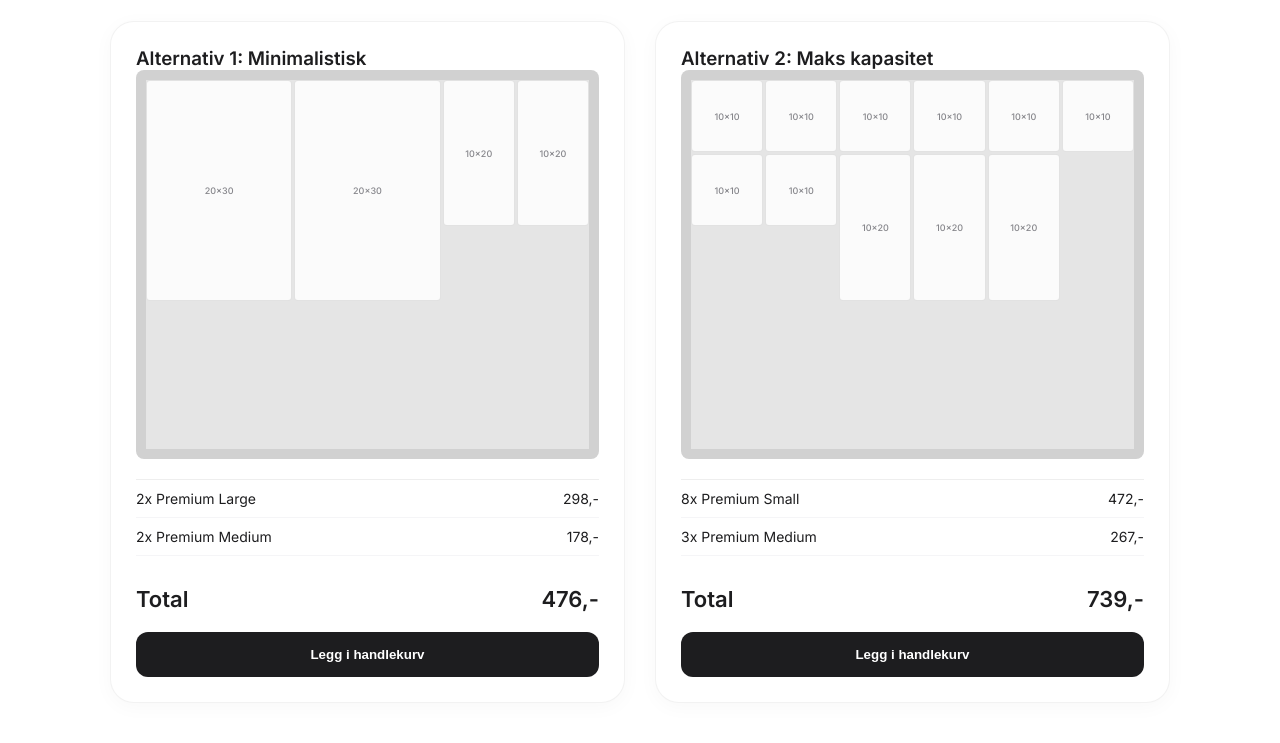
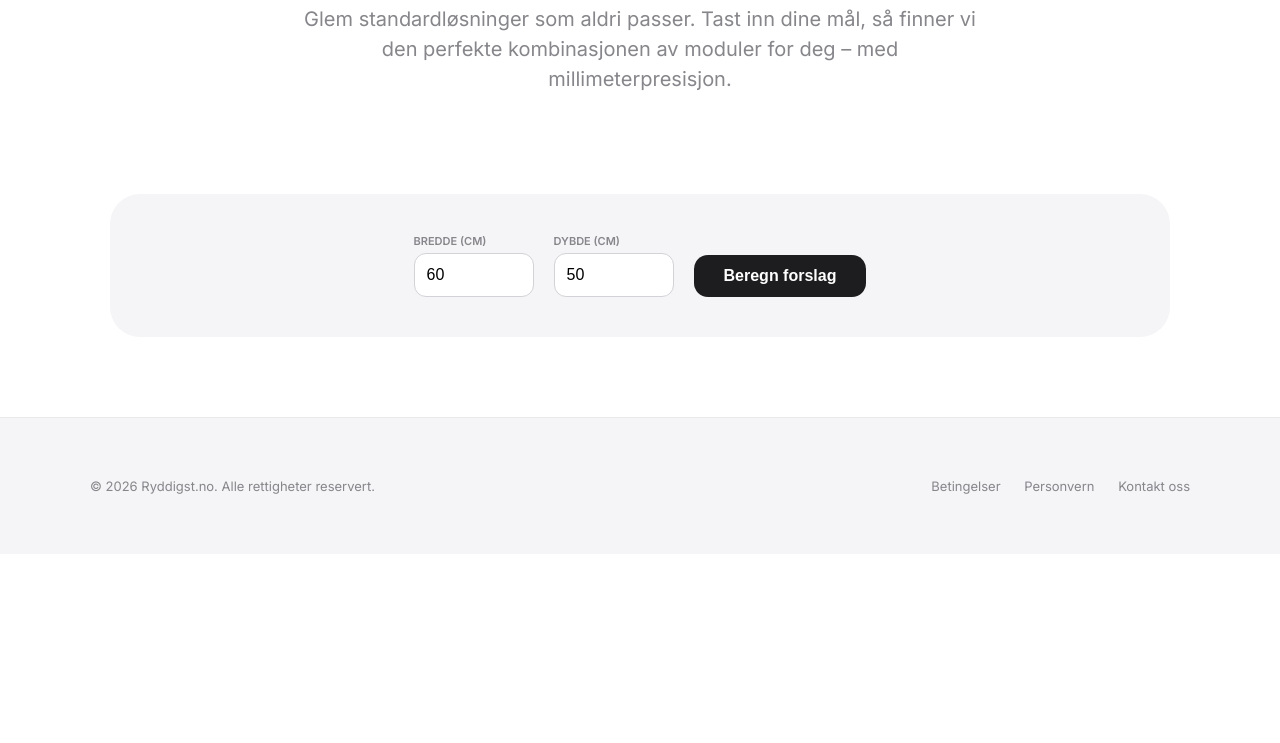
Before and after one commit to opstaddigital/nettside, a plain HTML site: page ryddigst/index.html in a window 1280 px wide. Shown: the part 246-989 px from the top of the page. After the commit the page ends 800 px from the top, so only its background shows below. Drawn offline with Linux system fonts and the light colour scheme.

Commit message:
Update index.html

```diff
--- a/ryddigst/index.html
+++ b/ryddigst/index.html
@@ -16,64 +16,54 @@
         }
 
         * { margin: 0; padding: 0; box-sizing: border-box; }
-        body { font-family: 'Inter', sans-serif; background-color: var(--apple-bg); color: var(--apple-text); -webkit-font-smoothing: antialiased; }
+        body { font-family: 'Inter', sans-serif; background-color: var(--apple-bg); color: var(--apple-text); -webkit-font-smoothing: antialiased; min-height: 100vh; display: flex; flex-direction: column; }
 
+        /* HEADER */
         header { background: rgba(255,255,255,0.8); backdrop-filter: blur(20px); border-bottom: 1px solid rgba(0,0,0,0.05); position: sticky; top: 0; z-index: 100; }
         .nav-container { max-width: 1100px; margin: 0 auto; display: flex; justify-content: space-between; align-items: center; height: 70px; padding: 0 20px; }
+        .logo-link img { height: 50px; width: auto; display: block; object-fit: contain; }
+        .nav-links a { text-decoration: none; color: var(--apple-text); font-size: 14px; margin-left: 25px; font-weight: 500; }
 
-        /* LOGO JUSTERING */
-        .logo-link { display: flex; align-items: center; text-decoration: none; height: 100%; }
-        .logo-link img {
-            height: 50px; /* Gjort logoen større */
-            width: auto;
-            display: block;
-            object-fit: contain;
-        }
+        main { max-width: 1100px; margin: 0 auto; padding: 40px 20px; flex: 1; width: 100%; }
 
-        main { max-width: 1100px; margin: 40px auto; padding: 0 20px; }
+        /* LANDING PAGE / HERO */
+        .hero { text-align: center; padding: 60px 0; max-width: 700px; margin: 0 auto; }
+        .hero h1 { font-size: 48px; font-weight: 600; letter-spacing: -1px; margin-bottom: 20px; }
+        .hero p { font-size: 20px; color: var(--apple-secondary); line-height: 1.5; margin-bottom: 40px; }
 
-        .calc-box { background: var(--apple-gray); border-radius: 30px; padding: 30px; margin-bottom: 40px; text-align: center; }
-        .input-group { display: flex; gap: 20px; justify-content: center; align-items: flex-end; }
+        /* INPUT BOX */
+        .calc-box { background: var(--apple-gray); border-radius: 30px; padding: 40px; margin-bottom: 40px; text-align: center; }
+        .input-group { display: flex; gap: 20px; justify-content: center; align-items: flex-end; flex-wrap: wrap; }
         .input-item { display: flex; flex-direction: column; text-align: left; }
-        .input-item label { font-size: 11px; font-weight: 700; color: var(--apple-secondary); margin-bottom: 5px; }
-        .input-item input { padding: 10px; border-radius: 10px; border: 1px solid #d2d2d7; width: 100px; }
+        .input-item label { font-size: 11px; font-weight: 700; color: var(--apple-secondary); margin-bottom: 5px; text-transform: uppercase; }
+        .input-item input { padding: 12px; border-radius: 12px; border: 1px solid #d2d2d7; width: 120px; font-size: 16px; }
 
-        .results-grid { display: grid; grid-template-columns: 1fr 1fr; gap: 30px; }
-        .card { background: white; border-radius: 24px; padding: 25px; border: 1px solid rgba(0,0,0,0.05); box-shadow: 0 4px 20px rgba(0,0,0,0.03); }
+        /* RESULTATER */
+        .results-grid { display: none; grid-template-columns: 1fr 1fr; gap: 30px; margin-top: 40px; }
+        .card { background: white; border-radius: 24px; padding: 30px; border: 1px solid rgba(0,0,0,0.05); box-shadow: 0 4px 20px rgba(0,0,0,0.03); display: flex; flex-direction: column; }
+        .card h3 { margin-bottom: 20px; font-size: 22px; }
 
-        .drawer-container {
-            background: var(--drawer-wood);
-            padding: 10px;
-            border-radius: 8px;
-            margin-bottom: 20px;
-            width: 100%;
-            overflow: hidden;
-        }
+        /* VISUALISERING */
+        .drawer-container { background: var(--drawer-wood); padding: 12px; border-radius: 12px; margin-bottom: 25px; width: 100%; overflow: hidden; }
+        .drawer-inner { background: var(--drawer-inside); display: grid; position: relative; gap: 2px; width: 100%; }
+        .box-unit { background: rgba(255, 255, 255, 0.9); border: 1px solid rgba(0,0,0,0.1); border-radius: 4px; display: flex; align-items: center; justify-content: center; font-size: 10px; color: var(--apple-secondary); font-weight: 600; }
 
-        .drawer-inner {
-            background: var(--drawer-inside);
-            display: grid;
-            position: relative;
-            gap: 2px;
-            width: 100%;
-        }
+        /* CHECKBOX FOR MERKELAPPER */
+        .addon-box { background: var(--apple-gray); padding: 15px; border-radius: 14px; margin: 20px 0; display: flex; align-items: center; cursor: pointer; }
+        .addon-box input { margin-right: 12px; width: 18px; height: 18px; cursor: pointer; accent-color: var(--apple-text); }
+        .addon-box label { cursor: pointer; font-size: 14px; font-weight: 500; display: flex; justify-content: space-between; width: 100%; }
 
-        .box-unit {
-            background: rgba(255, 255, 255, 0.85);
-            border: 1px solid rgba(0,0,0,0.1);
-            border-radius: 4px;
-            display: flex;
-            align-items: center;
-            justify-content: center;
-            font-size: 9px;
-            color: var(--apple-secondary);
-            font-weight: 500;
-        }
+        .list { list-style: none; margin: 20px 0; border-top: 1px solid #eee; flex-grow: 1; }
+        .list li { display: flex; justify-content: space-between; padding: 12px 0; font-size: 14px; border-bottom: 1px solid #f5f5f7; }
+        .total { font-size: 24px; font-weight: 600; display: flex; justify-content: space-between; padding-top: 15px; margin-top: auto; }
 
-        .list { list-style: none; margin: 20px 0; border-top: 1px solid #eee; }
-        .list li { display: flex; justify-content: space-between; padding: 10px 0; font-size: 14px; border-bottom: 1px solid #f5f5f7; }
-        .total { font-size: 22px; font-weight: 600; display: flex; justify-content: space-between; padding-top: 10px; }
-        .btn { background: var(--apple-text); color: white; border: none; width: 100%; padding: 15px; border-radius: 12px; font-weight: 600; margin-top: 20px; cursor: pointer; }
+        .btn { background: var(--apple-text); color: white; border: none; width: 100%; padding: 16px; border-radius: 14px; font-weight: 600; margin-top: 20px; cursor: pointer; font-size: 16px; transition: opacity 0.2s; }
+        .btn:hover { opacity: 0.9; }
+
+        /* FOOTER */
+        footer { background: var(--apple-gray); padding: 60px 20px; border-top: 1px solid rgba(0,0,0,0.05); }
+        .footer-container { max-width: 1100px; margin: 0 auto; display: flex; justify-content: space-between; color: var(--apple-secondary); font-size: 13px; }
+        .footer-links a { color: var(--apple-secondary); text-decoration: none; margin-left: 20px; }
     </style>
 </head>
 <body>
@@ -83,75 +73,118 @@
         <a href="index.html" class="logo-link">
             <img src="pnglogo.png" alt="ryddigst.no">
         </a>
+        <div class="nav-links">
+            <a href="#">Produkter</a>
+            <a href="#">Inspirasjon</a>
+            <a href="#">Om oss</a>
+        </div>
     </div>
 </header>
 
 <main>
+    <div id="landing-content" class="hero">
+        <h1>Beregnet for dine skuffer.</h1>
+        <p>Glem standardløsninger som aldri passer. Tast inn dine mål, så finner vi den perfekte kombinasjonen av moduler for deg – med millimeterpresisjon.</p>
+    </div>
+
     <div class="calc-box">
         <div class="input-group">
             <div class="input-item"><label>Bredde (cm)</label><input type="number" id="W" value="60"></div>
             <div class="input-item"><label>Dybde (cm)</label><input type="number" id="D" value="50"></div>
-            <button class="btn" style="width: auto; margin: 0;" onclick="generate()">Oppdater beregning</button>
+            <button class="btn" style="width: auto; margin: 0; padding: 12px 30px;" onclick="generate()">Beregn forslag</button>
         </div>
     </div>
 
-    <div class="results-grid" id="res" style="display:none;">
+    <div class="results-grid" id="res">
         <div class="card">
             <h3>Alternativ 1: Minimalistisk</h3>
             <div class="drawer-container"><div id="draw1" class="drawer-inner"></div></div>
             <ul id="list1" class="list"></ul>
+            <div class="addon-box" onclick="toggleAddon(1)">
+                <input type="checkbox" id="addon1" onchange="updateTotal(1)">
+                <label>Legg til merkelapper (sett) <span>79,-</span></label>
+            </div>
             <div class="total"><span>Total</span><span id="p1">0,-</span></div>
             <button class="btn">Legg i handlekurv</button>
         </div>
+
         <div class="card">
             <h3>Alternativ 2: Maks kapasitet</h3>
             <div class="drawer-container"><div id="draw2" class="drawer-inner"></div></div>
             <ul id="list2" class="list"></ul>
+            <div class="addon-box" onclick="toggleAddon(2)">
+                <input type="checkbox" id="addon2" onchange="updateTotal(2)">
+                <label>Legg til merkelapper (sett) <span>79,-</span></label>
+            </div>
             <div class="total"><span>Total</span><span id="p2">0,-</span></div>
             <button class="btn">Legg i handlekurv</button>
         </div>
     </div>
 </main>
 
+<footer>
+    <div class="footer-container">
+        <div>© 2026 Ryddigst.no. Alle rettigheter reservert.</div>
+        <div class="footer-links">
+            <a href="#">Betingelser</a>
+            <a href="#">Personvern</a>
+            <a href="#">Kontakt oss</a>
+        </div>
+    </div>
+</footer>
+
 <script>
+    // --- PRODUKTER OG PRISER (Enkelt å endre her) ---
     const inventory = {
         L: { w: 20, d: 30, p: 149, n: 'Premium Large' },
         M: { w: 10, d: 20, p: 89, n: 'Premium Medium' },
         S: { w: 10, d: 10, p: 59, n: 'Premium Small' }
     };
+    const ADDOON_PRICE = 79;
+
+    let basePrice1 = 0;
+    let basePrice2 = 0;
 
     function generate() {
+        // Skjul landingpage og vis resultater
+        document.getElementById('landing-content').style.display = 'none';
+        document.getElementById('res').style.display = 'grid';
+
         const W = parseInt(document.getElementById('W').value);
         const D = parseInt(document.getElementById('D').value);
-        document.getElementById('res').style.display = 'grid';
 
-        render('draw1', 'list1', 'p1', W, D, [
+        // Definer plasseringer (x og y er startposisjon i cm)
+        const setup1 = [
             {id:'L', x:1, y:1}, {id:'L', x:21, y:1}, {id:'M', x:41, y:1}, {id:'M', x:51, y:1}
-        ]);
+        ];
 
-        render('draw2', 'list2', 'p2', W, D, [
+        const setup2 = [
             {id:'S', x:1, y:1}, {id:'S', x:11, y:1}, {id:'S', x:21, y:1}, {id:'S', x:31, y:1}, {id:'S', x:41, y:1}, {id:'S', x:51, y:1},
             {id:'S', x:1, y:11}, {id:'S', x:11, y:11}, {id:'M', x:21, y:11}, {id:'M', x:31, y:11}, {id:'M', x:41, y:11}
-        ]);
+        ];
+
+        basePrice1 = render('draw1', 'list1', W, D, setup1);
+        basePrice2 = render('draw2', 'list2', W, D, setup2);
+
+        updateTotal(1);
+        updateTotal(2);
     }
 
-    function render(drawId, listId, priceId, W, D, placements) {
+    function render(drawId, listId, W, D, placements) {
         const draw = document.getElementById(drawId);
         const list = document.getElementById(listId);
-        const price = document.getElementById(priceId);
 
         draw.innerHTML = ''; list.innerHTML = '';
-
         draw.style.gridTemplateColumns = `repeat(${W}, 1fr)`;
         draw.style.gridTemplateRows = `repeat(${D}, 1fr)`;
         draw.style.aspectRatio = `${W} / ${D}`;
 
-        let total = 0;
+        let currentTotal = 0;
         let summary = {};
 
         placements.forEach(p => {
             const box = inventory[p.id];
-            total += box.p;
+            currentTotal += box.p;
             summary[box.n] = (summary[box.n] || 0) + 1;
 
             const el = document.createElement('div');
@@ -165,10 +198,23 @@
         for (let n in summary) {
             list.innerHTML += `<li><span>${summary[n]}x ${n}</span> <span>${summary[n]*inventory[Object.keys(inventory).find(k=>inventory[k].n===n)].p},-</span></li>`;
         }
-        price.innerText = total + ',-';
+        return currentTotal;
     }
 
-    generate();
+    function toggleAddon(num) {
+        const cb = document.getElementById('addon' + num);
+        cb.checked = !cb.checked;
+        updateTotal(num);
+    }
+
+    function updateTotal(num) {
+        const isChecked = document.getElementById('addon' + num).checked;
+        const priceEl = document.getElementById('p' + num);
+        const base = (num === 1) ? basePrice1 : basePrice2;
+
+        const finalPrice = isChecked ? (base + ADDOON_PRICE) : base;
+        priceEl.innerText = finalPrice + ',-';
+    }
 </script>
 </body>
 </html>
```
